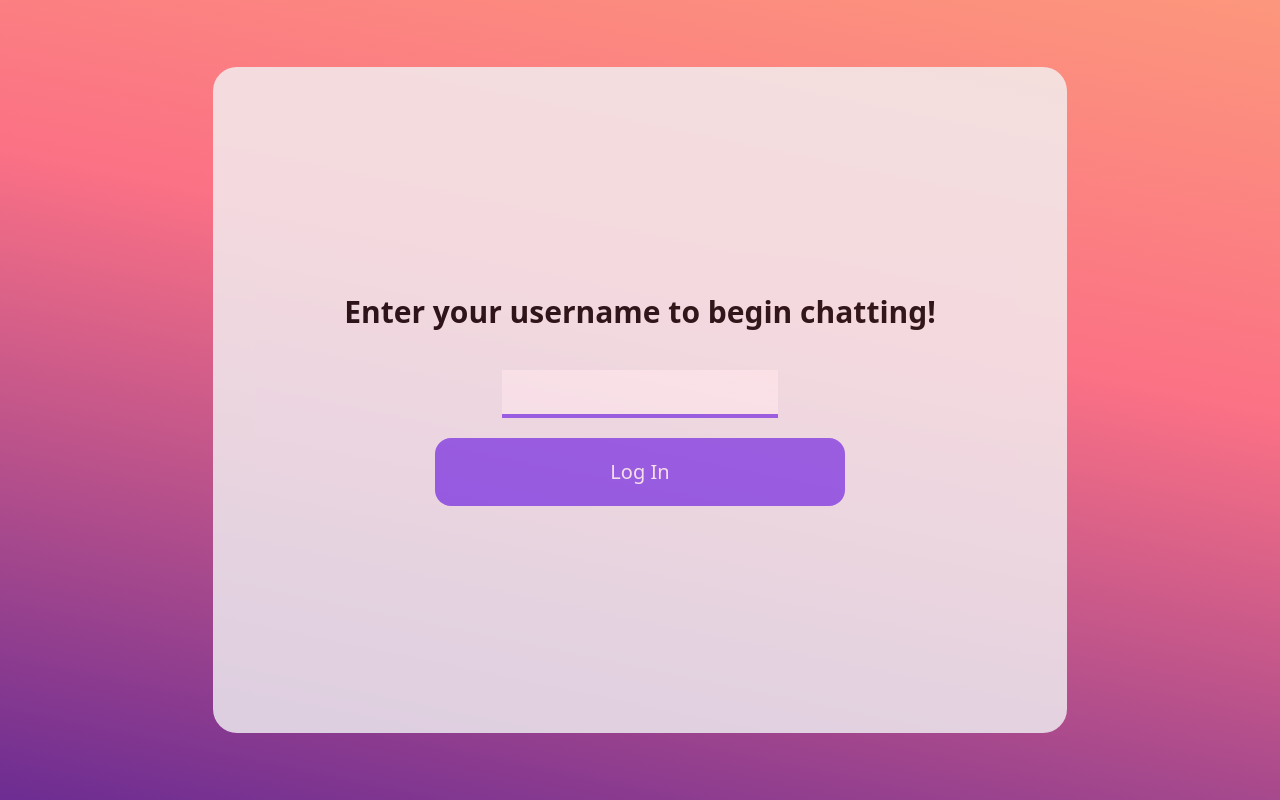
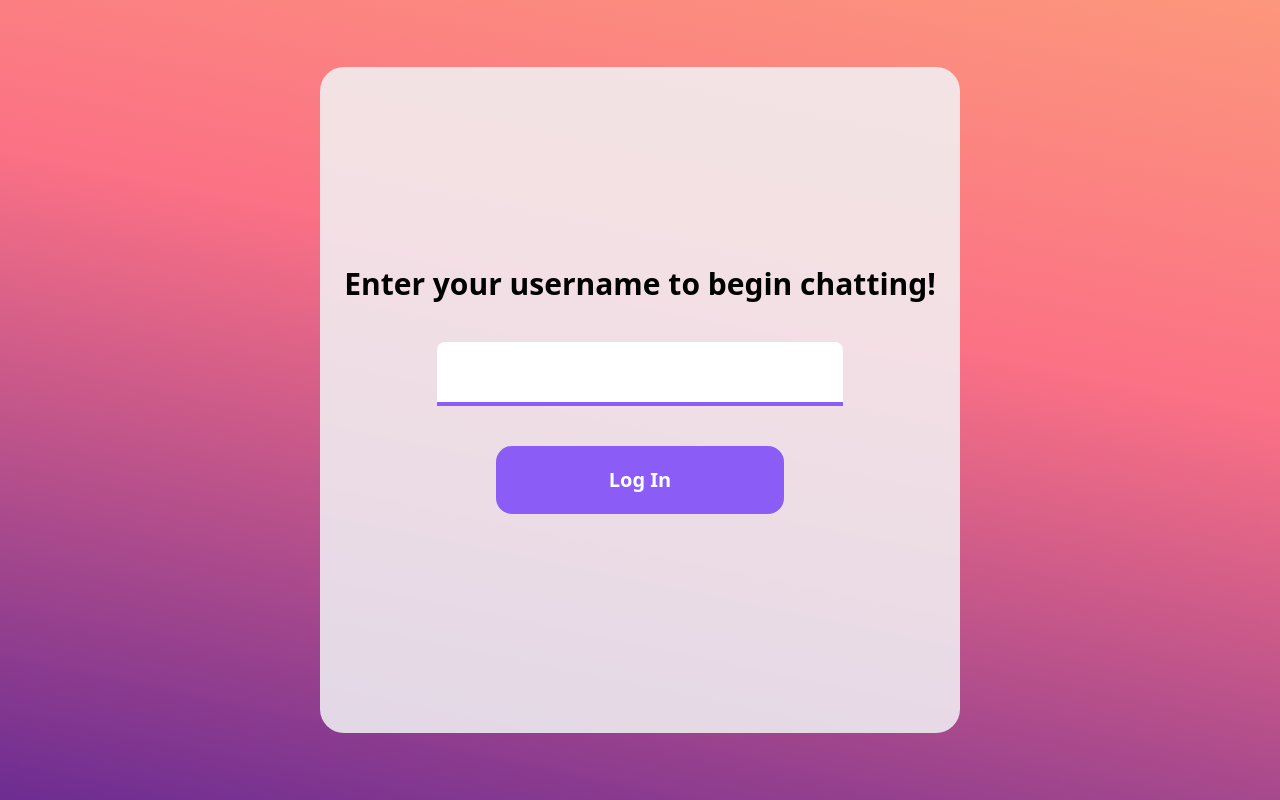
Before and after one commit to Quazf1x/WebSocket-Chat, a React (Vite) app in the folder Client/: page / in a window 1280 px wide. Built offline with nearby package versions, Linux system fonts and the light colour scheme.

Commit message:
Ver 0.1.0 login design done

```diff
--- a/Client/src/components/App.tsx
+++ b/Client/src/components/App.tsx
@@ -2,10 +2,12 @@ import LogIn from "./LogIn.tsx";
 
 const App = () => {
   return (
-    <main className="h-svh bg-300% animate-gradbg bg-gradient-to-tr from-violet-900 via-rose-400 to-orange-300 flex justify-center items-center">
-      <div className="bg-gray-100 opacity-80 p-4 h-5/6 w-4/6 rounded-3xl">
-        <LogIn />
-      </div>
+    <main
+      className="h-svh bg-300%
+    animate-gradbg bg-gradient-to-tr from-violet-900 via-rose-400 to-orange-300
+    flex justify-center items-center"
+    >
+      <LogIn />
     </main>
   );
 };
--- a/Client/src/components/LogIn.tsx
+++ b/Client/src/components/LogIn.tsx
@@ -1,13 +1,16 @@
 const LogIn = () => {
   return (
-    <div className="flex gap-10 flex-col justify-center items-center h-full">
+    <div className="h-5/6 w-[clamp(400px,50%,700px)] p-4 flex gap-5 flex-col justify-center items-center bg-gray-100/85 rounded-3xl">
       <h1 className="text-3xl text-center font-bold upp">
         Enter your username to begin chatting!
       </h1>
-      <form className="flex flex-col items-center w-1/2">
-        <input className="h-12 p-2 text-lg border-b-4 border-b-violet-500" />
+      <form className="*:m-5 flex flex-col items-center w-4/6 ">
+        <input
+          required
+          className="h-16 w-full p-2 text-2xl  outline-violet-500 border-b-4 border-b-violet-500 rounded-tr-lg rounded-tl-lg"
+        />
         <button
-          className="bg-violet-500 p-5 rounded-2xl text-white mt-5 w-full text-xl"
+          className="max-w-72 font-semibold bg-violet-500 p-5 rounded-2xl text-white w-full text-xl transition-all hover:opacity-90 active:scale-95"
           type="submit"
         >
           Log In
--- a/Client/tailwind.config.js
+++ b/Client/tailwind.config.js
@@ -2,6 +2,7 @@
 export default {
   content: ["./index.html", "./src/**/*.{js,ts,jsx,tsx}"],
   theme: {
+    extend: {
       backgroundSize: {
         "300%": "300%",
       },
@@ -18,7 +19,7 @@ export default {
           },
         },
       },
-    extend: {},
+    },
   },
   plugins: [],
 };
```
Lines whose indentation alone changed are shown as unchanged.
